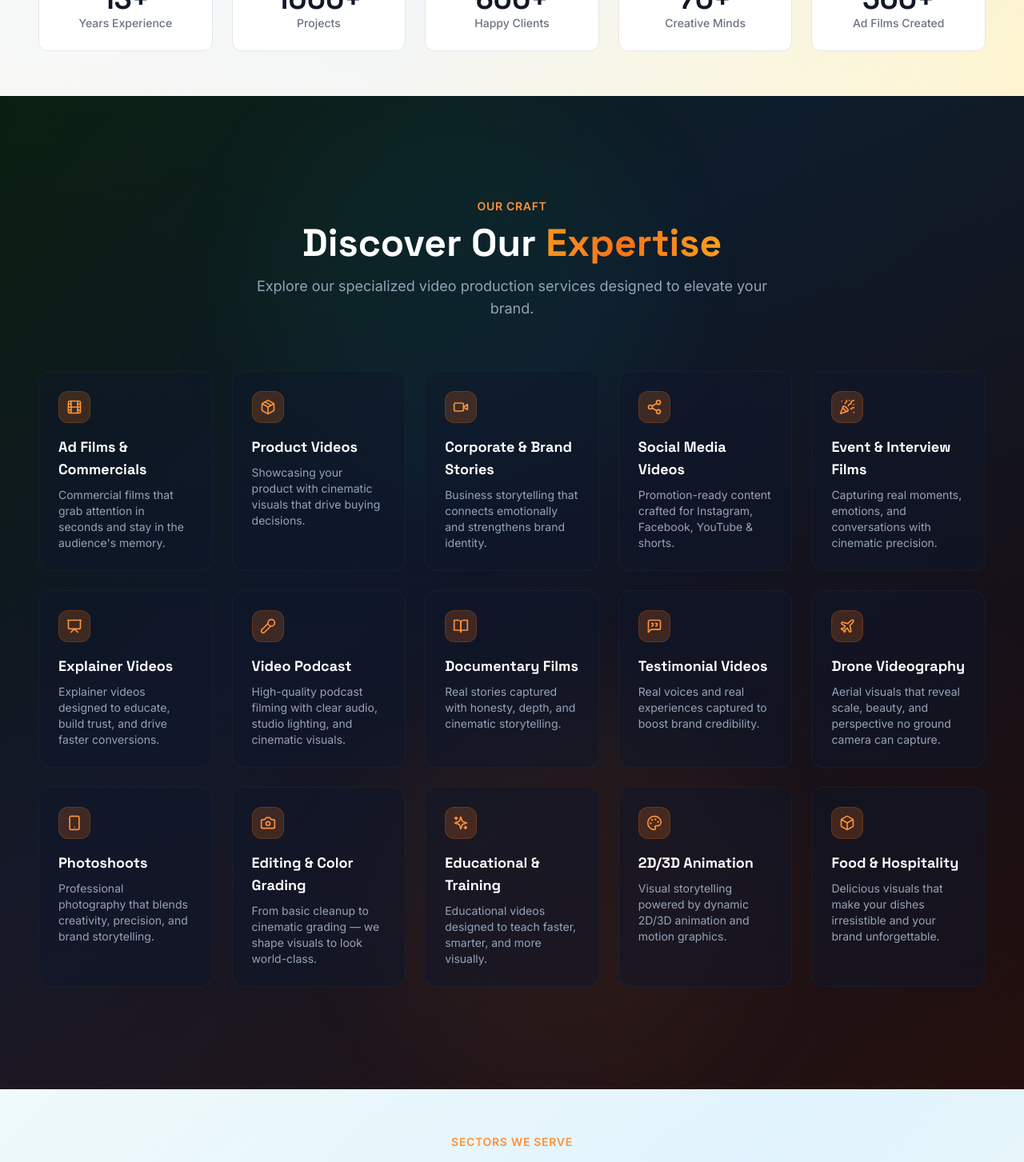
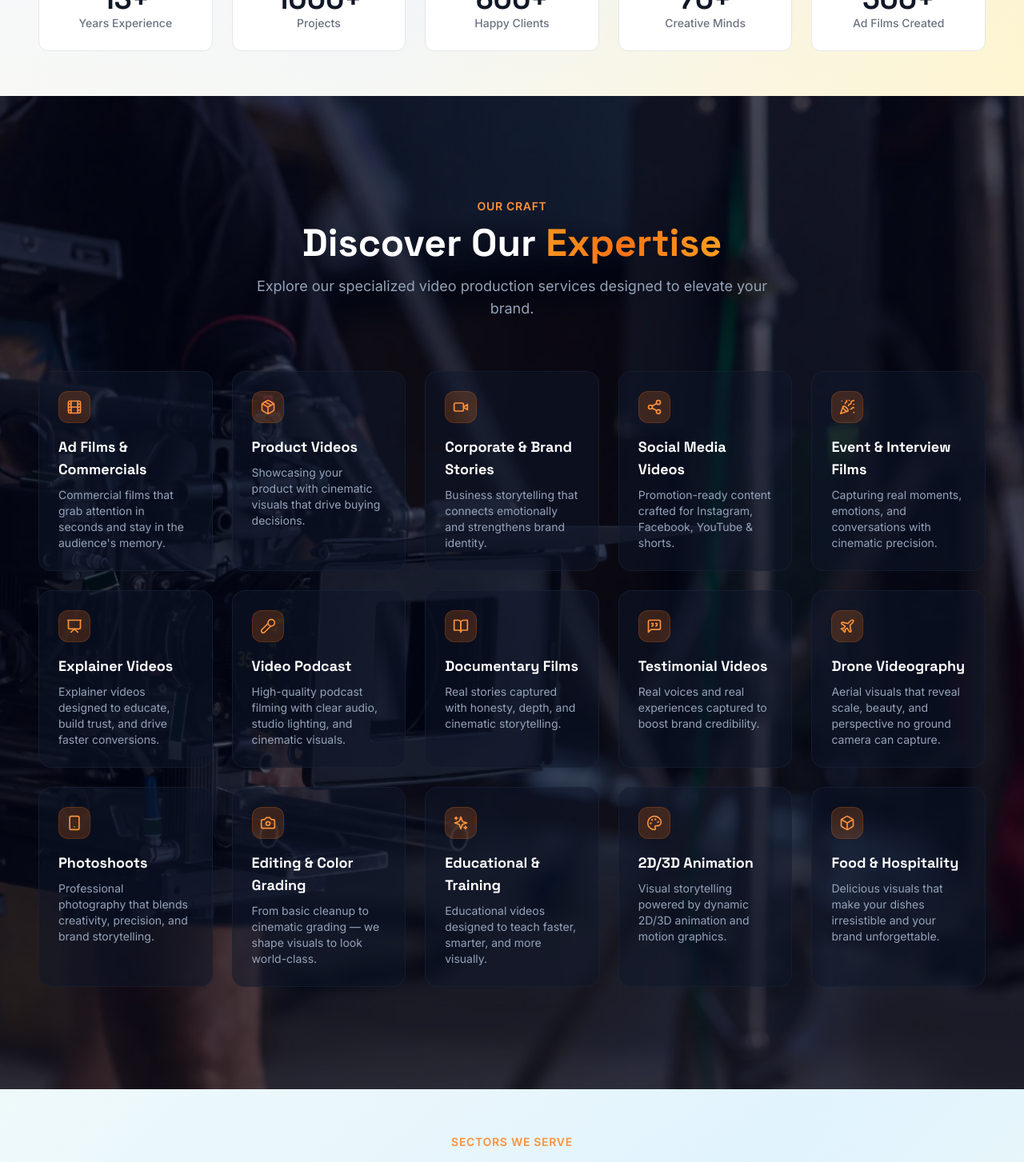
Before and after one commit to venkey3413/Creyas-advs, a React (Vite) app: page / in a window 1280 px wide. Shown: the part 860-2313 px from the top of the page at 80% size. Built offline with nearby package versions, Linux system fonts and the light colour scheme.

Commit message:
feat: use uploaded image as Services section background

```diff
--- a/src/components/Services.tsx
+++ b/src/components/Services.tsx
@@ -27,10 +27,8 @@ export default function Services() {
   const { ref, isVisible } = useScrollAnimation();
 
   return (
-    <section id="services" className="relative section-padding overflow-hidden" style={{ background: 'linear-gradient(135deg, #0c1a0c 0%, #0f172a 40%, #1a0c0c 100%)' }}>
-      <div className="absolute inset-0 bg-gradient-to-b from-emerald-900/10 via-transparent to-primary-900/10" />
-      <div className="absolute top-0 left-1/4 w-[500px] h-[500px] bg-emerald-500/5 rounded-full blur-3xl" />
-      <div className="absolute bottom-0 right-1/4 w-[500px] h-[500px] bg-primary-500/5 rounded-full blur-3xl" />
+    <section id="services" className="relative section-padding overflow-hidden" style={{ backgroundImage: "url('/Discover Our Expertise bg photo.jfif')", backgroundSize: 'cover', backgroundPosition: 'center', backgroundRepeat: 'no-repeat' }}>
+      <div className="absolute inset-0 bg-dark-950/70" />
 
       <div className="relative container-max">
         <div ref={ref as React.RefObject<HTMLDivElement>} className={`text-center mb-16 ${isVisible ? 'animate-on-scroll visible' : 'animate-on-scroll'}`}>
```
